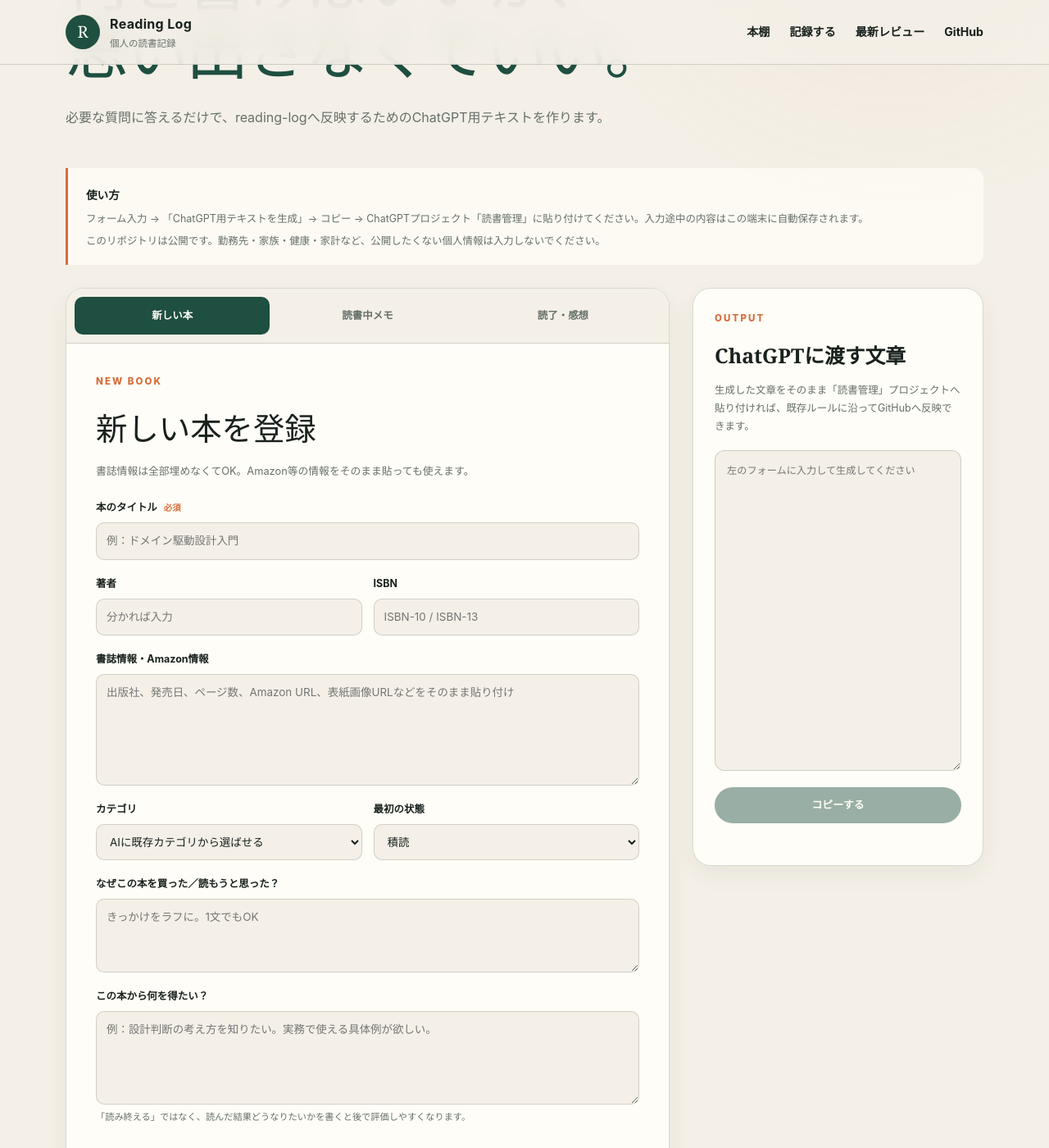
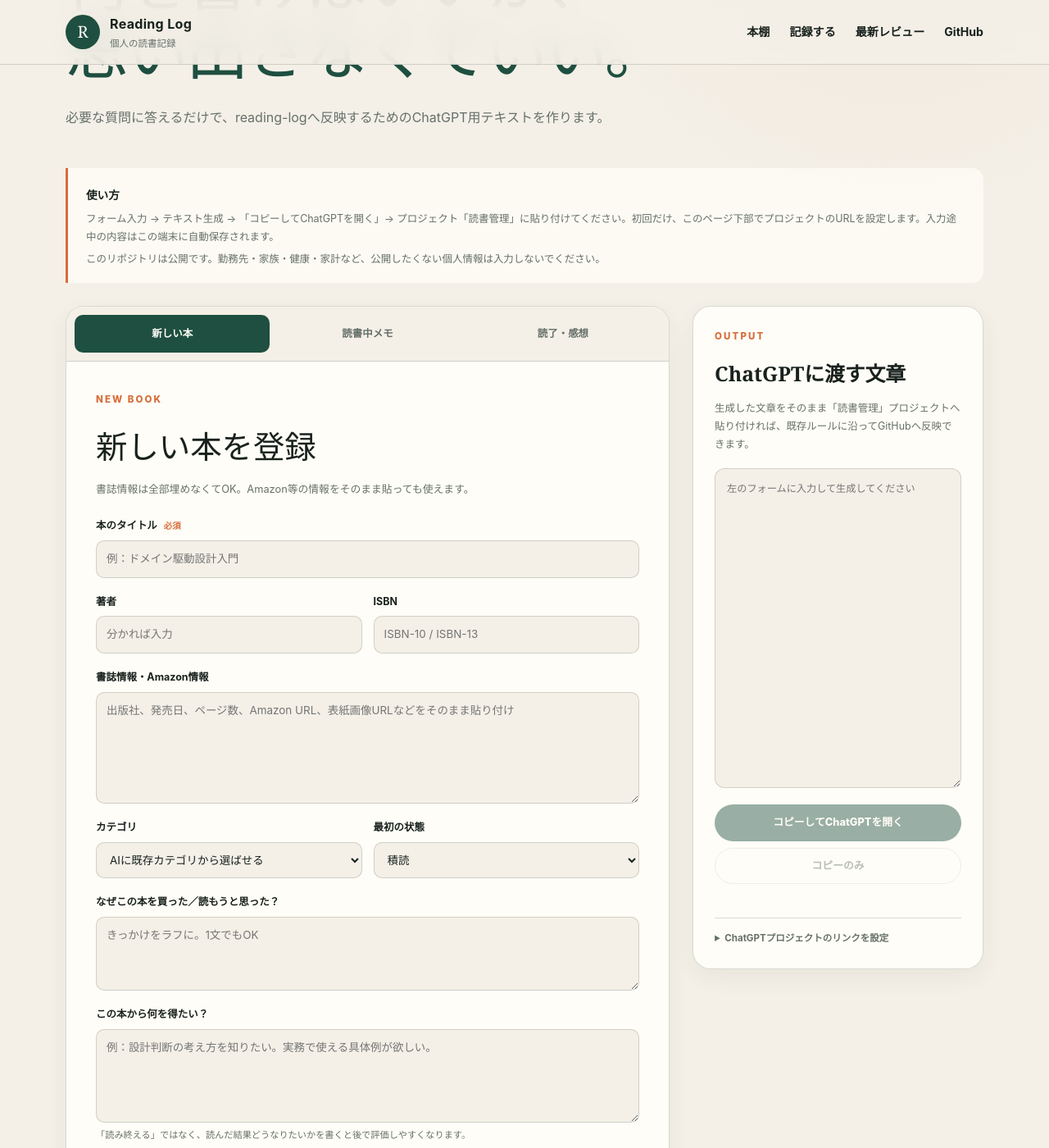
Before and after one commit to n-yoshida-dev/reading-log, a Jekyll site: the page built from record.html, in a window 1280 px wide and 1400 px high, scrolled down 274 px. Shown: the whole window at 82% size. Built offline with Jekyll 4.4.1, drawn with Linux system fonts in a browser that asks for light colours.

Commit message:
Improve book selection and ChatGPT handoff

```diff
--- /dev/null
+++ b/_includes/book-picker.html
@@ -0,0 +1,59 @@
+{% assign picker_books = site.pages | where: 'type', 'book' | sort: 'title' %}
+<div class="book-picker" data-book-picker>
+  <div class="book-picker__control">
+    <input
+      id="{{ include.id }}"
+      class="book-picker__search"
+      type="search"
+      role="combobox"
+      aria-autocomplete="list"
+      aria-expanded="false"
+      aria-controls="{{ include.id }}-listbox"
+      aria-haspopup="listbox"
+      autocomplete="off"
+      spellcheck="false"
+      enterkeyhint="search"
+      placeholder="タイトル・著者・ISBNで検索"
+      data-book-search>
+    <button class="book-picker__clear" type="button" aria-label="選択を解除" data-book-clear hidden>×</button>
+  </div>
+  <input type="hidden" name="{{ include.name }}" data-book-value>
+  <div class="book-picker__menu" data-book-menu hidden>
+    <div id="{{ include.id }}-listbox" class="book-picker__options" role="listbox" data-book-options>
+      {% for book in picker_books %}
+        {% case book.status %}
+          {% when 'reading' %}{% assign picker_status = '読書中' %}
+          {% when 'paused' %}{% assign picker_status = '一時停止' %}
+          {% when 'finished' %}{% assign picker_status = '読了' %}
+          {% when 'skimmed' %}{% assign picker_status = '拾い読み' %}
+          {% when 'abandoned' %}{% assign picker_status = '中止' %}
+          {% else %}{% assign picker_status = '積読' %}
+        {% endcase %}
+        <button
+          id="{{ include.id }}-option-{{ forloop.index }}"
+          class="book-picker__option"
+          type="button"
+          role="option"
+          aria-selected="false"
+          data-book-option
+          data-title="{{ book.title | escape }}"
+          data-search="{{ book.title | escape }} {{ book.author | escape }} {{ book.isbn10 | escape }} {{ book.isbn13 | escape }}"
+          data-status="{{ book.status | default: 'unread' | escape }}"
+          data-reading-order="{{ book.reading_order | default: 9999 }}">
+          <span class="book-picker__option-main">
+            <strong>{{ book.title | escape }}</strong>
+            <small>
+              {% if book.author and book.author != '' %}{{ book.author | escape }}{% else %}著者未登録{% endif %}
+              {% if book.isbn13 and book.isbn13 != '' %} · ISBN {{ book.isbn13 | escape }}{% endif %}
+            </small>
+          </span>
+          <span class="book-picker__badge" data-status="{{ book.status | default: 'unread' | escape }}">
+            {{ picker_status }}{% if book.status == 'reading' and book.progress != nil %} {{ book.progress }}%{% endif %}
+          </span>
+        </button>
+      {% endfor %}
+    </div>
+    <p class="book-picker__empty" data-book-empty hidden>該当する本がありません。</p>
+  </div>
+  <small class="book-picker__result" data-book-result>全{{ picker_books.size }}冊。読書中・積読を先に表示します。</small>
+</div>
--- a/assets/css/record.css
+++ b/assets/css/record.css
@@ -129,12 +129,14 @@
   gap: 14px;
 }
 .field { display: grid; gap: 7px; }
-.field > span {
+.field > span,
+.field__label {
   color: var(--ink);
   font-size: 0.78rem;
   font-weight: 750;
 }
-.field > span em {
+.field > span em,
+.field__label em {
   margin-left: 5px;
   color: var(--orange);
   font-size: 0.65rem;
@@ -161,6 +163,109 @@
   outline-offset: 2px;
 }
 .field small { color: var(--muted); font-size: 0.7rem; line-height: 1.55; }
+
+.book-picker { position: relative; }
+.book-picker input[type="hidden"] { display: none; }
+.book-picker__control { position: relative; }
+.book-picker__search { padding-right: 42px !important; }
+.book-picker__clear {
+  position: absolute;
+  top: 50%;
+  right: 8px;
+  width: 32px;
+  height: 32px;
+  padding: 0;
+  transform: translateY(-50%);
+  border: 0;
+  border-radius: 50%;
+  color: var(--muted);
+  background: transparent;
+  font: inherit;
+  font-size: 1.2rem;
+  cursor: pointer;
+}
+.book-picker__clear:hover { background: var(--line); }
+.book-picker__menu {
+  position: absolute;
+  z-index: 20;
+  top: calc(100% + 6px);
+  right: 0;
+  left: 0;
+  overflow: hidden;
+  border: 1px solid var(--line);
+  border-radius: 12px;
+  background: var(--white);
+  box-shadow: 0 14px 34px rgba(26, 35, 30, 0.16);
+}
+.book-picker__options {
+  max-height: min(360px, 48vh);
+  overflow-y: auto;
+  overscroll-behavior: contain;
+  padding: 6px;
+}
+.book-picker__option {
+  display: flex;
+  width: 100%;
+  align-items: center;
+  justify-content: space-between;
+  gap: 12px;
+  padding: 11px 10px;
+  border: 0;
+  border-radius: 8px;
+  color: var(--ink);
+  background: transparent;
+  font: inherit;
+  text-align: left;
+  cursor: pointer;
+}
+.book-picker__option:hover,
+.book-picker__option.is-active { background: var(--paper); }
+.book-picker__option[aria-selected="true"] { background: color-mix(in srgb, var(--forest) 10%, var(--white)); }
+.book-picker__option-main {
+  display: grid;
+  min-width: 0;
+  gap: 3px;
+}
+.book-picker__option-main strong {
+  overflow: hidden;
+  font-size: 0.8rem;
+  text-overflow: ellipsis;
+  white-space: nowrap;
+}
+.book-picker__option-main small {
+  overflow: hidden;
+  color: var(--muted);
+  font-size: 0.66rem;
+  font-weight: 500;
+  text-overflow: ellipsis;
+  white-space: nowrap;
+}
+.book-picker__badge {
+  flex: none;
+  padding: 4px 7px;
+  border-radius: 999px;
+  color: var(--muted);
+  background: var(--paper);
+  font-size: 0.62rem;
+  font-weight: 750;
+}
+.book-picker__badge[data-status="reading"] { color: var(--white); background: var(--forest); }
+.book-picker__badge[data-status="paused"] { color: #6d4b17; background: #f5e7c8; }
+.book-picker__empty {
+  margin: 0;
+  padding: 18px;
+  color: var(--muted);
+  font-size: 0.76rem;
+  text-align: center;
+}
+.book-picker__result {
+  display: block;
+  margin-top: 6px;
+}
+.book-picker__menu[hidden],
+.book-picker__option[hidden],
+.book-picker__empty[hidden],
+.book-picker__clear[hidden] { display: none; }
 
 .record-actions {
   display: flex;
@@ -189,13 +294,77 @@
   color: var(--muted);
   background: transparent;
 }
-.button--copy { width: 100%; margin-top: 12px; }
+.record-output__actions {
+  display: grid;
+  gap: 8px;
+  margin-top: 12px;
+}
+.button--copy { width: 100%; }
+.button--copy-only { width: 100%; }
 .button:disabled { cursor: not-allowed; opacity: 0.45; }
 .copy-status {
   min-height: 1.4em;
   margin: 9px 0 0;
   color: var(--forest);
   font-size: 0.72rem;
+  font-weight: 700;
+}
+
+.chatgpt-setting {
+  margin-top: 16px;
+  padding-top: 14px;
+  border-top: 1px solid var(--line);
+}
+.chatgpt-setting summary {
+  color: var(--muted);
+  font-size: 0.72rem;
+  font-weight: 750;
+  cursor: pointer;
+}
+.chatgpt-setting > p {
+  margin: 9px 0 12px;
+  color: var(--muted);
+  font-size: 0.68rem;
+  line-height: 1.55;
+}
+.chatgpt-setting__field {
+  display: grid;
+  gap: 6px;
+}
+.chatgpt-setting__field span {
+  color: var(--ink);
+  font-size: 0.7rem;
+  font-weight: 750;
+}
+.chatgpt-setting__field input {
+  width: 100%;
+  min-height: 42px;
+  padding: 9px 11px;
+  border: 1px solid var(--line);
+  border-radius: 10px;
+  color: var(--ink);
+  background: var(--paper);
+  font: inherit;
+  font-size: 0.72rem;
+}
+.chatgpt-setting__field input:focus {
+  outline: 2px solid var(--forest);
+  outline-offset: 2px;
+}
+.chatgpt-setting__actions {
+  display: flex;
+  gap: 7px;
+  margin-top: 9px;
+}
+.chatgpt-setting__actions .button {
+  min-height: 36px;
+  padding: 7px 12px;
+  font-size: 0.7rem;
+}
+.chatgpt-setting__status {
+  min-height: 1.2em;
+  margin-bottom: 0 !important;
+  color: var(--forest) !important;
   font-weight: 700;
 }
 
--- a/assets/js/record.js
+++ b/assets/js/record.js
@@ -6,9 +6,16 @@
   const panels = [...document.querySelectorAll('[data-mode-panel]')];
   const output = document.querySelector('#record-output');
   const copyButton = document.querySelector('#copy-record-output');
+  const copyOpenButton = document.querySelector('#copy-open-record-output');
   const copyStatus = document.querySelector('#copy-status');
   const clearButton = document.querySelector('#clear-record-form');
+  const chatgptSetting = document.querySelector('#chatgpt-setting');
+  const chatgptUrlInput = document.querySelector('#chatgpt-project-url');
+  const chatgptUrlSave = document.querySelector('#save-chatgpt-project-url');
+  const chatgptUrlClear = document.querySelector('#clear-chatgpt-project-url');
+  const chatgptUrlStatus = document.querySelector('#chatgpt-setting-status');
   const storageKey = 'reading-log-record-form-v1';
+  const chatgptUrlStorageKey = 'reading-log-chatgpt-project-url-v1';
 
   const text = (name) => (form.elements[name]?.value || '').trim();
   const line = (label, value) => value ? `- ${label}: ${value}` : '';
@@ -30,6 +37,141 @@
     panels.forEach((panel) => {
       panel.hidden = panel.dataset.modePanel !== mode;
     });
+  }
+
+  function normalizeSearch(value) {
+    return String(value || '').normalize('NFKC').toLocaleLowerCase('ja');
+  }
+
+  function initBookPicker(picker) {
+    const search = picker.querySelector('[data-book-search]');
+    const value = picker.querySelector('[data-book-value]');
+    const menu = picker.querySelector('[data-book-menu]');
+    const optionContainer = picker.querySelector('[data-book-options]');
+    const empty = picker.querySelector('[data-book-empty]');
+    const result = picker.querySelector('[data-book-result]');
+    const clear = picker.querySelector('[data-book-clear]');
+    const statusOrder = { reading: 0, unread: 1, paused: 2, finished: 3, skimmed: 4, abandoned: 5 };
+    const options = [...picker.querySelectorAll('[data-book-option]')].sort((a, b) => {
+      const statusDifference = (statusOrder[a.dataset.status] ?? 9) - (statusOrder[b.dataset.status] ?? 9);
+      if (statusDifference) return statusDifference;
+      const orderDifference = Number(a.dataset.readingOrder || 9999) - Number(b.dataset.readingOrder || 9999);
+      return orderDifference || a.dataset.title.localeCompare(b.dataset.title, 'ja');
+    });
+    let visibleOptions = options;
+    let activeIndex = -1;
+
+    options.forEach((option) => optionContainer.appendChild(option));
+
+    function setExpanded(expanded) {
+      menu.hidden = !expanded;
+      search.setAttribute('aria-expanded', String(expanded));
+      if (!expanded) {
+        search.removeAttribute('aria-activedescendant');
+        options.forEach((option) => option.classList.remove('is-active'));
+        activeIndex = -1;
+      }
+    }
+
+    function setActive(index) {
+      if (!visibleOptions.length) return;
+      activeIndex = (index + visibleOptions.length) % visibleOptions.length;
+      visibleOptions.forEach((option, optionIndex) => {
+        option.classList.toggle('is-active', optionIndex === activeIndex);
+      });
+      const active = visibleOptions[activeIndex];
+      search.setAttribute('aria-activedescendant', active.id);
+      active.scrollIntoView({ block: 'nearest' });
+    }
+
+    function selectOption(option, { close = true, persist = true } = {}) {
+      value.value = option?.dataset.title || '';
+      search.value = value.value;
+      clear.hidden = !value.value;
+      options.forEach((candidate) => {
+        candidate.setAttribute('aria-selected', String(candidate === option));
+      });
+      if (close) setExpanded(false);
+      if (persist) saveDraft();
+    }
+
+    function filterOptions() {
+      const query = normalizeSearch(search.value).trim();
+      const tokens = query.split(/\s+/).filter(Boolean);
+      visibleOptions = options.filter((option) => {
+        const haystack = normalizeSearch(option.dataset.search);
+        const compactHaystack = haystack.replace(/[\s\-‐‑‒–—―・「」『』【】（）()]/g, '');
+        const matches = tokens.every((token) => {
+          const compactToken = token.replace(/[\s\-‐‑‒–—―・「」『』【】（）()]/g, '');
+          return haystack.includes(token) || compactHaystack.includes(compactToken);
+        });
+        option.hidden = !matches;
+        return matches;
+      });
+      empty.hidden = visibleOptions.length > 0;
+      const suffix = query ? '件' : '冊';
+      result.textContent = query
+        ? `${visibleOptions.length}${suffix}見つかりました。`
+        : `全${visibleOptions.length}${suffix}。読書中・積読を先に表示します。`;
+      setExpanded(true);
+      activeIndex = -1;
+      options.forEach((option) => option.classList.remove('is-active'));
+      search.removeAttribute('aria-activedescendant');
+    }
+
+    search.addEventListener('focus', filterOptions);
+    search.addEventListener('click', filterOptions);
+    search.addEventListener('input', () => {
+      value.value = '';
+      clear.hidden = !search.value;
+      options.forEach((option) => option.setAttribute('aria-selected', 'false'));
+      filterOptions();
+      saveDraft();
+    });
+    search.addEventListener('keydown', (event) => {
+      if (event.key === 'ArrowDown') {
+        event.preventDefault();
+        if (menu.hidden) filterOptions();
+        setActive(activeIndex + 1);
+      } else if (event.key === 'ArrowUp') {
+        event.preventDefault();
+        if (menu.hidden) filterOptions();
+        setActive(activeIndex - 1);
+      } else if (event.key === 'Enter' && !menu.hidden && visibleOptions.length) {
+        event.preventDefault();
+        selectOption(visibleOptions[activeIndex >= 0 ? activeIndex : 0]);
+      } else if (event.key === 'Escape') {
+        setExpanded(false);
+      }
+    });
+    search.addEventListener('blur', () => {
+      window.setTimeout(() => {
+        const exact = options.find((option) => option.dataset.title === search.value.trim());
+        if (!value.value && exact) selectOption(exact, { persist: true });
+        setExpanded(false);
+      }, 120);
+    });
+
+    options.forEach((option) => {
+      option.addEventListener('mousedown', (event) => event.preventDefault());
+      option.addEventListener('click', () => selectOption(option));
+    });
+
+    clear.addEventListener('mousedown', (event) => event.preventDefault());
+    clear.addEventListener('click', () => {
+      selectOption(null);
+      search.focus();
+      filterOptions();
+    });
+
+    picker.syncFromValue = () => {
+      const selected = options.find((option) => option.dataset.title === value.value);
+      selectOption(selected || null, { persist: false });
+    };
+  }
+
+  function syncBookPickersFromValues() {
+    document.querySelectorAll('[data-book-picker]').forEach((picker) => picker.syncFromValue?.());
   }
 
   function serializeForm() {
@@ -75,6 +217,7 @@
     });
 
     showMode(currentMode());
+    syncBookPickersFromValues();
   }
 
   function buildNewBookPrompt() {
@@ -148,23 +291,97 @@
     try {
       output.value = buildPrompt();
       copyButton.disabled = false;
+      copyOpenButton.disabled = false;
       document.querySelector('#record-output-panel')?.scrollIntoView({ behavior: 'smooth', block: 'start' });
     } catch (error) {
       copyStatus.textContent = error.message;
     }
   });
 
-  copyButton.addEventListener('click', async () => {
-    if (!output.value) return;
+  async function copyOutput() {
     try {
       await navigator.clipboard.writeText(output.value);
-      copyStatus.textContent = 'コピーしました。ChatGPTプロジェクト「読書管理」に貼り付けてください。';
+      return true;
     } catch (_) {
       output.focus();
       output.select();
-      document.execCommand('copy');
-      copyStatus.textContent = 'コピーしました。ChatGPTプロジェクト「読書管理」に貼り付けてください。';
+      try { return document.execCommand('copy'); } catch (_) { return false; }
     }
+  }
+
+  function readStoredChatgptUrl() {
+    try { return localStorage.getItem(chatgptUrlStorageKey) || ''; } catch (_) { return ''; }
+  }
+
+  function parseChatgptUrl(value) {
+    try {
+      const url = new URL(value);
+      const isChatgptHost = url.hostname === 'chatgpt.com' || url.hostname.endsWith('.chatgpt.com');
+      return url.protocol === 'https:' && isChatgptHost ? url.href : '';
+    } catch (_) {
+      return '';
+    }
+  }
+
+  function showChatgptUrlState() {
+    const savedUrl = readStoredChatgptUrl();
+    chatgptUrlInput.value = savedUrl;
+    chatgptUrlClear.hidden = !savedUrl;
+    chatgptUrlStatus.textContent = savedUrl ? '設定済みです。この端末だけに保存されています。' : '';
+  }
+
+  copyButton.addEventListener('click', async () => {
+    if (!output.value) return;
+    const copied = await copyOutput();
+    copyStatus.textContent = copied
+      ? 'コピーしました。'
+      : '自動コピーに失敗しました。上の文章を選択してコピーしてください。';
+  });
+
+  copyOpenButton.addEventListener('click', async () => {
+    if (!output.value) return;
+    const copied = await copyOutput();
+    if (!copied) {
+      copyStatus.textContent = '自動コピーに失敗しました。上の文章を選択してコピーしてください。';
+      return;
+    }
+
+    const projectUrl = parseChatgptUrl(readStoredChatgptUrl());
+    if (!projectUrl) {
+      copyStatus.textContent = 'コピーしました。最初の1回だけ、下にChatGPTプロジェクトのURLを設定してください。';
+      chatgptSetting.open = true;
+      chatgptUrlInput.focus();
+      chatgptSetting.scrollIntoView({ behavior: 'smooth', block: 'nearest' });
+      return;
+    }
+
+    copyStatus.textContent = 'コピーしました。ChatGPTを開きます。';
+    window.setTimeout(() => window.location.assign(projectUrl), 120);
+  });
+
+  chatgptUrlSave.addEventListener('click', () => {
+    const projectUrl = parseChatgptUrl(chatgptUrlInput.value.trim());
+    if (!projectUrl) {
+      chatgptUrlStatus.textContent = 'https://chatgpt.com で始まるプロジェクトのURLを入力してください。';
+      return;
+    }
+    try {
+      localStorage.setItem(chatgptUrlStorageKey, projectUrl);
+      showChatgptUrlState();
+    } catch (_) {
+      chatgptUrlStatus.textContent = 'このブラウザには保存できませんでした。プライベートブラウズ等を解除して再度お試しください。';
+    }
+  });
+
+  chatgptUrlInput.addEventListener('keydown', (event) => {
+    if (event.key !== 'Enter') return;
+    event.preventDefault();
+    chatgptUrlSave.click();
+  });
+
+  chatgptUrlClear.addEventListener('click', () => {
+    try { localStorage.removeItem(chatgptUrlStorageKey); } catch (_) {}
+    showChatgptUrlState();
   });
 
   clearButton.addEventListener('click', () => {
@@ -177,9 +394,13 @@
     showMode('new');
     output.value = '';
     copyButton.disabled = true;
+    copyOpenButton.disabled = true;
     copyStatus.textContent = '';
     try { localStorage.removeItem(storageKey); } catch (_) {}
+    syncBookPickersFromValues();
   });
 
+  document.querySelectorAll('[data-book-picker]').forEach(initBookPicker);
   loadDraft();
+  showChatgptUrlState();
 })();
--- a/record.html
+++ b/record.html
@@ -3,7 +3,6 @@ layout: default
 title: 記録する
 description: 本の登録、読書中メモ、読了後の感想を迷わず入力するフォーム
 ---
-{% assign books = site.pages | where: 'type', 'book' | sort: 'title' %}
 
 <section class="record-hero">
   <p class="kicker">ADD / UPDATE</p>
@@ -13,7 +12,7 @@ description: 本の登録、読書中メモ、読了後の感想を迷わず入
 
 <section class="record-notice" aria-label="使い方">
   <strong>使い方</strong>
-  <p>フォーム入力 → 「ChatGPT用テキストを生成」→ コピー → ChatGPTプロジェクト「読書管理」に貼り付けてください。入力途中の内容はこの端末に自動保存されます。</p>
+  <p>フォーム入力 → テキスト生成 → 「コピーしてChatGPTを開く」→ プロジェクト「読書管理」に貼り付けてください。初回だけ、このページ下部でプロジェクトのURLを設定します。入力途中の内容はこの端末に自動保存されます。</p>
   <p>このリポジトリは公開です。勤務先・家族・健康・家計など、公開したくない個人情報は入力しないでください。</p>
 </section>
 
@@ -87,13 +86,10 @@ description: 本の登録、読書中メモ、読了後の感想を迷わず入
           <h2>読書中のメモ</h2>
           <p>全部埋める必要はありません。残したい項目だけで十分です。</p>
         </div>
-        <label class="field field--wide">
-          <span>本 <em>必須</em></span>
-          <select name="progress_book">
-            <option value="">選択してください</option>
-            {% for book in books %}<option value="{{ book.title | escape }}">{{ book.title }}</option>{% endfor %}
-          </select>
-        </label>
+        <div class="field field--wide">
+          <label class="field__label" for="progress-book-search">本 <em>必須</em></label>
+          {% include book-picker.html id="progress-book-search" name="progress_book" %}
+        </div>
         <div class="field-row">
           <label class="field">
             <span>日付</span>
@@ -124,13 +120,10 @@ description: 本の登録、読書中メモ、読了後の感想を迷わず入
           <h2>読了・感想</h2>
           <p>感想を思い出すための質問です。短くても、辛口でも、そのままでOK。</p>
         </div>
-        <label class="field field--wide">
-          <span>本 <em>必須</em></span>
-          <select name="review_book">
-            <option value="">選択してください</option>
-            {% for book in books %}<option value="{{ book.title | escape }}">{{ book.title }}</option>{% endfor %}
-          </select>
-        </label>
+        <div class="field field--wide">
+          <label class="field__label" for="review-book-search">本 <em>必須</em></label>
+          {% include book-picker.html id="review-book-search" name="review_book" %}
+        </div>
         <div class="field-row">
           <label class="field">
             <span>読み方</span>
@@ -191,9 +184,26 @@ description: 本の登録、読書中メモ、読了後の感想を迷わず入
     <h2>ChatGPTに渡す文章</h2>
     <p>生成した文章をそのまま「読書管理」プロジェクトへ貼り付ければ、既存ルールに沿ってGitHubへ反映できます。</p>
     <textarea id="record-output" rows="18" readonly placeholder="左のフォームに入力して生成してください"></textarea>
-    <button class="button button--copy" type="button" id="copy-record-output" disabled>コピーする</button>
+    <div class="record-output__actions">
+      <button class="button button--copy" type="button" id="copy-open-record-output" disabled>コピーしてChatGPTを開く</button>
+      <button class="button button--quiet button--copy-only" type="button" id="copy-record-output" disabled>コピーのみ</button>
+    </div>
     <p class="copy-status" id="copy-status" role="status" aria-live="polite"></p>
+
+    <details class="chatgpt-setting" id="chatgpt-setting">
+      <summary>ChatGPTプロジェクトのリンクを設定</summary>
+      <p>ChatGPTで「読書管理」を開き、ブラウザのURLを貼り付けてください。URLはこのブラウザ内だけに保存されます。</p>
+      <label class="chatgpt-setting__field" for="chatgpt-project-url">
+        <span>プロジェクトURL</span>
+        <input id="chatgpt-project-url" type="url" inputmode="url" autocomplete="url" placeholder="https://chatgpt.com/…">
+      </label>
+      <div class="chatgpt-setting__actions">
+        <button class="button button--quiet" type="button" id="save-chatgpt-project-url">保存</button>
+        <button class="button button--quiet" type="button" id="clear-chatgpt-project-url" hidden>削除</button>
+      </div>
+      <p class="chatgpt-setting__status" id="chatgpt-setting-status" role="status" aria-live="polite"></p>
+    </details>
   </aside>
 </div>
 
-<script src="{{ '/assets/js/record.js' | relative_url }}" defer></script>
+<script src="{{ '/assets/js/record.js' | relative_url }}?v={{ site.github.build_revision | default: site.time | uri_escape }}" defer></script>
```
